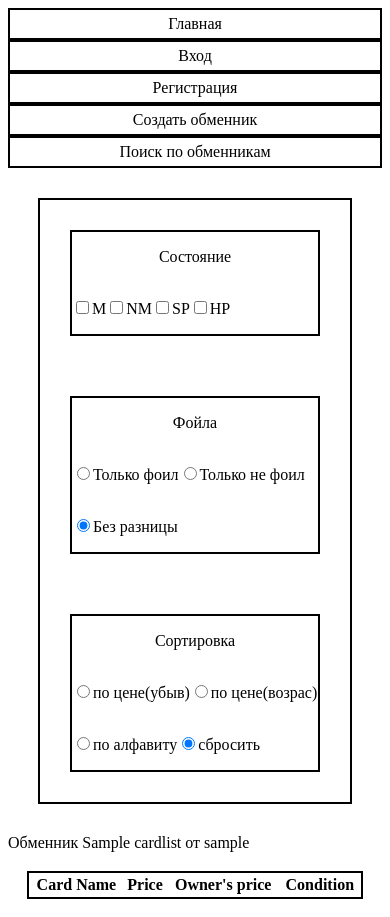
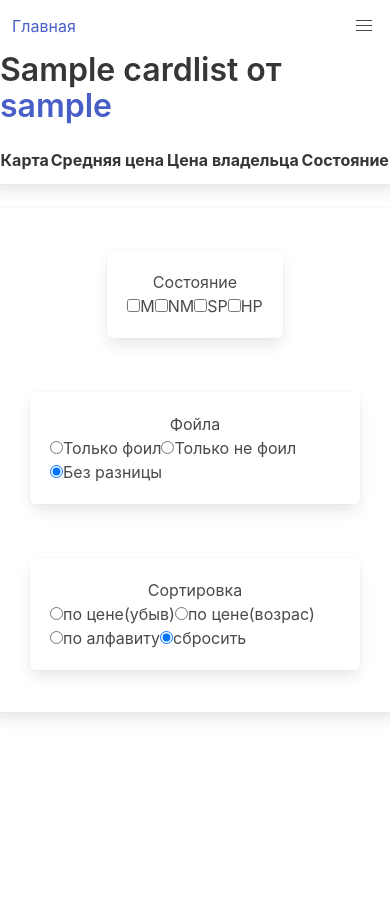
Before and after one commit to Cyber-Cowboy/exchangermtg, a Django app: page /exchanger/1 in a window 390 px wide. After the commit the page ends 718 px from the top, so only its background shows below. Run offline with Django 3.2, Linux system fonts and the light colour scheme; tables that the repository leaves empty hold one stand-in row (values such as "Sample post"); lists and menus that the app fills with data are empty.

Commit message:
bulma added

```diff
--- a/plist/templates/base.html
+++ b/plist/templates/base.html
@@ -4,25 +4,79 @@
 <html>
 <head>
 	<title>{% block title %}{% endblock %}|mtgexch.ru</title>
+	<meta name="viewport" content="width=device-width, initial-scale=1">
+	<link rel="stylesheet" href="https://cdn.jsdelivr.net/npm/bulma@0.9.1/css/bulma.min.css">
+	<link href='https://cdn.jsdelivr.net/npm/@mdi/font@5.9.55/css/materialdesignicons.min.css
+' rel='stylesheet' type='text/css'>
 	<link rel="stylesheet" type="text/css" href="{% static 'plist/style.css'%}">
 	<script src="https://cdn.jsdelivr.net/npm/vue/dist/vue.js"></script>
 </head>
 <body>
-<div class="header">
-<div class="navigator">
-	<a href="/"><div class="pannel">Главная</div></a>
-	{%if request.user.is_authenticated%}
-	<a href="{% url 'exchprofile:user_profile' request.user.username%}"><div class="pannel">Профиль</div></a>
-	<a href="{% url 'exchprofile:logout' %}"><div class="pannel">Выход</div></a>
-	{%else%}
-	<a href="{% url 'exchprofile:login' %}"><div class="pannel">Вход</div></a>
-	<a href="{% url 'exchprofile:registration' %}"><div class="pannel">Регистрация</div></a>
-	{%endif%}
-	<a href="{% url 'plist:create_card_list' %}"><div class="pannel">Создать обменник</div></a>
-	<a href="{% url 'plist:card_search' %}"><div class="pannel">Поиск по обменникам</div></a>
-</div>
-</div>
+<nav class="navbar"  role="navigation" aria-label="main navigation">
+	<div class="navbar-brand">
+		<a href="/" class="navbar-item">Главная</a>
+		<a role="button" class="navbar-burger" aria-label="menu" aria-expanded="false" data-target="menu">
+			<span aria-hidden="true"></span>
+			<span aria-hidden="true"></span>
+			<span aria-hidden="true"></span>
+		</a>
+	</div>
+
+	<div class="navbar-menu" id="menu">
+		<div class="navbar-start">
+
+			{%if request.user.is_authenticated%}
+			<a href="{% url 'exchprofile:user_profile' request.user.username%}" class="navbar-item">Профиль</a>
+			{%endif%}
+			<a href="{% url 'plist:card_search' %}" class="navbar-item">Поиск по обменникам</a>
+			{%if request.user.is_authenticated%}
+			<a href="{% url 'plist:create_card_list' %}" class="navbar-item">Создать обменник</a>
+			{%endif%}
+		</div>
+		<div class="navbar-end">
+			{%if request.user.is_authenticated%}
+			<div class="navbar-item">
+				<a href="{% url 'exchprofile:logout' %}" class="button is-danger">Выход</a>
+			</div>
+			{%else%}
+			<div class="navbar-item">
+				<div class="buttons">
+					<a href="{% url 'exchprofile:login' %}" class="button is-primary">Вход</a>
+					<a href="{% url 'exchprofile:registration' %}" class="button is-light">Регистрация</a>
+				</div>
+			</div>
+			{%endif%}
+		</div>
+	</div>
+</nav>
 {%block content%}
 {%endblock%}
+<script>
+document.addEventListener('DOMContentLoaded', () => {
+
+  // Get all "navbar-burger" elements
+  const $navbarBurgers = Array.prototype.slice.call(document.querySelectorAll('.navbar-burger'), 0);
+
+  // Check if there are any navbar burgers
+  if ($navbarBurgers.length > 0) {
+
+    // Add a click event on each of them
+    $navbarBurgers.forEach( el => {
+      el.addEventListener('click', () => {
+
+        // Get the target from the "data-target" attribute
+        const target = el.dataset.target;
+        const $target = document.getElementById(target);
+
+        // Toggle the "is-active" class on both the "navbar-burger" and the "navbar-menu"
+        el.classList.toggle('is-active');
+        $target.classList.toggle('is-active');
+
+      });
+    });
+  }
+
+});
+</script>
 </body>
 </html>
--- a/plist/templates/plist/cardlist.html
+++ b/plist/templates/plist/cardlist.html
@@ -1,10 +1,65 @@
 {%extends "base.html"%}
 {% block title %}{{card_list.name}}{% endblock %}
 {%block content%}
+	<div id="app">
+		<div class="columns">
+		<div class="box column is-four-fifths">
+			<h2 class="title is-3">{{card_list.name}} от <a href="{% url 'exchprofile:user_profile' card_list.user.username%}">{{card_list.user.username}}</a></h2>
+			<table class="list">
 
-	<div id="app">
-		<div class="filters">
-      <div class="filter">
+				<tr><th>Карта</th><th>Средняя цена</th><th>Цена владельца</th><th>Состояние</th></tr>
+				<tr v-for="card in sorted_cards" v-if="filt(card)">
+        	<td>[[card.name]]</td>
+        	<td v-if="card.price>=0">[[card.price]]$</td>
+					<td v-if="card.price<0" class="mdi mdi-loading mdi-spin"></td>
+        	<td v-if="!card.editPriceMode">[[card.my_price]]$
+					<span v-if="owner" class="mdi mdi-pencil-outline" v-on:click="toggleEditPrice(card)"></span></td>
+        	<td v-if="card.editPriceMode">
+            <input class="edit-card-input input is-small" type="number" v-model="card.my_price" v-on:keyup.enter="toggleEditPrice(card)">
+						<span v-if="owner" class="mdi mdi-pencil-outline" v-on:click="toggleEditPrice(card)"></span>
+					</td>
+
+        	<td v-if="!card.editConditionMode">[[card.condition]]
+						<span v-if="owner" class="mdi mdi-pencil-outline" v-on:click="toggleEditCondition(card)"></span>
+					</td>
+					<td v-if="card.editConditionMode">
+						<div class="select is-small">
+						<select v-model="card['condition']" class="edit-card-select" name="condition" id="id_condition" v-on:keyup.enter="toggleEditCondition(card)">
+							<option value="M" > M </option>
+							<option value="NM">NM</option>
+							<option value="SP">SP</option>
+							<option value="HP">HP</option>
+						</select>
+						</div>
+						<span v-if="owner" class="mdi mdi-pencil-outline" v-on:click="toggleEditCondition(card)"></span>
+					</td>
+        	<td><button class="delete" v-on:click="delete_el(card.id)" v-if="owner"></button></td>
+      	</tr>
+      	<tr v-if="owner">
+        	<form method="POST" >
+          	{%csrf_token%}
+          	<td><input class="add-card input is-small" type="text" v-model="new_card['name']" name="name" maxlength="100" required id="id_name" /></td>
+          	<td></td>
+          	<td><input type="number"  class="add-card input is-small" v-model="new_card['my_price']" name="my_price" value="0" step="any" id="id_my_price" /></td>
+          	<td>
+							<div class="select is-small">
+              	<select  v-model="new_card['condition']" class="add-card-select" name="condition" id="id_condition">
+                	<option value="M">M</option>
+                	<option value="NM" selected>NM</option>
+                	<option value="SP">SP</option>
+                	<option value="HP">HP</option>
+              	</select>
+							</div>
+						</td>
+          	<td>
+           		<button class="button is-primary" v-on:click="submit_new_card">Добавить</button>
+          	</td>
+      	</form>
+    	</tr>
+			</table>
+		</div>
+		<div class="filters box column ">
+      <div class="filter box">
         <p>Состояние</p>
 			<form >
 				<p><input v-model="cond" type="checkbox"  name="cond" value="M">M</p>
@@ -13,7 +68,7 @@
 				<p><input v-model="cond" type="checkbox"  name="cond"  value="HP">HP</p>
 			</form>
       </div>
-      <div class="filter">
+      <div class="filter box">
       <p>Фойла</p>
       <form>
         <p><input type="radio" value="F" name="foil" v-model="foil">Только фоил</p>
@@ -21,7 +76,7 @@
         <p><input type="radio" value="D" name="foil" v-model="foil">Без разницы</p>
       </form>
       </div>
-      <div class="filter">
+      <div class="filter box">
         <p>Сортировка</p>
       <form>
         <p><input type="radio" value="price(dec)" name="sort" v-model="sort">по цене(убыв)</p>
@@ -31,58 +86,12 @@
       </form>
     </div>
 		</div>
-		Обменник {{card_list.name}} от {{card_list.user.username}}
-		<table class="list">
-			<tr><th>Card Name</th><th>Price</th><th>Owner's price</th><th>Condition</th></tr>
-			<tr v-for="card in sorted_cards" v-if="filt(card)">
-        <td>[[card.name]]</td>
-        <td v-if="card.price>=0">[[card.price]]$</td>
-				<td v-if="card.price<0" class="loader"></td>
-        <td v-if="!card.editPriceMode">[[card.my_price]]$
-					<h6 v-if="owner" class="edit_icon" v-on:click="toggleEditPrice(card)">&#128394</h6></td>
-        <td v-if="card.editPriceMode">
-            <input type="text" v-model="card.my_price" v-on:keyup.enter="toggleEditPrice(card)">
-						<h6 class="edit_icon" v-on:click="toggleEditPrice(card)">&#128394</h6>
-				</td>
-        <td v-if="!card.editConditionMode">[[card.condition]]
-						<h6 v-if="owner" class="edit_icon" v-on:click="toggleEditCondition(card)">&#128394</h6>
-				</td>
-				<td v-if="card.editConditionMode">
-						<select v-model="card['condition']" name="condition" id="id_condition" v-on:keyup.enter="toggleEditCondition(card)">
-							<option value="M" > M </option>
-							<option value="NM">NM</option>
-							<option value="SP">SP</option>
-							<option value="HP">HP</option>
-						</select>
-						<h6 class="edit_icon" v-on:click="toggleEditCondition(card)">&#128394</h6>
-				</td>
-        <td><a class="edit_icon" v-on:click="delete_el(card.id)">X</a></td>
-      </tr>
-      <tr v-if="owner">
-        <form method="POST" >
-          {%csrf_token%}
-          <td><input type="text" v-model="new_card['name']" name="name" maxlength="100" required id="id_name" /></td>
-          <td></td>
-          <td><input type="number" v-model="new_card['my_price']" name="my_price" value="0" step="any" id="id_my_price" /></td>
-          <td>
-              <select v-model="new_card['condition']" name="condition" id="id_condition">
-                <option value="M">M</option>
-                <option value="NM" selected>NM</option>
-                <option value="SP">SP</option>
-                <option value="HP">HP</option>
-              </select>
-          </td>
-          <td>
-           <input type="submit" v-on:click="submit_new_card" value="Добавить">
-          </td>
-      </form>
-    </tr>
-		</table>
-		<div v-for="message in success_messages" class="notification success">
-			[[message]]
-		</div>
-		<div v-for="message in error_messages" class="notification error">
-			[[message]]
+		<div>
+		<div class="notifications">
+			<div v-for="message in messages" v-bind:class="message.class" class="notification">
+				<button class="delete"  v-on:click="messages.splice(messages.map((e)=>e.id).indexOf(message.id), 1)"></button>
+				[[message.text]]
+			</div>
 		</div>
 	</div>
 <script>
@@ -96,15 +105,11 @@ let app = new Vue({
     sort:"def",
     foil:"D",
     new_card:{},
-		success_messages:[],
-		error_messages:[],
+		messages:[],
+		message_id:0,
   		},
   methods:{
-
-
-
-
-			loadCards:function(){
+		loadCards:function(){
 				let url = "{%url 'plist:get_cards' card_list.id %}";
 				fetch(url, {
 					method: "POST",
@@ -210,8 +215,8 @@ let app = new Vue({
 					this.new_card = {};
 					this.loadCards();
 					console.log(data);
-					if(data["success"]==true){this.success_messages.push("Карта добавлена")}
-					else{this.error_messages.push("Карта не найдена")};
+					if(data["success"]==true){this.messages.unshift({"text":"Карта добавлена","class":"is-success", "id":this.message_id++})}
+					else{this.messages.unshift({"text":"Карта не найдена","class":"is-danger", "id":this.message_id++})};
 				}).catch((error)=>{
           console.log(error);
         })
--- a/static/plist/style.css
+++ b/static/plist/style.css
@@ -1,90 +1,56 @@
-*{
-	box-sizing: border-box;
-}
-.navigator {
-	display: flex;
-  flex-direction: row;
-	margin-bottom: 10px;
-	justify-content: space-around;
-}
-.navigator a{
-	display: block;
-	text-decoration:none;
-	color: black;
-}
+
 .filters{
 	display: flex;
 	justify-content: space-around;
-	border-width: 2px;
-	border-color: black;
-	border-style: solid;
-	margin: 30px;
+	flex-wrap: wrap;
 	text-align: center;
 
 }
 .filter{
-	border-width: 2px;
-	border-color: black;
-	border-style: solid;
 	margin: 30px;
 	text-align: center;
 }
 .filter form{
 	display: flex;
 	flex-wrap: wrap;
-}
-@media (max-width: 800px) {
-  .navigator, .filters {
-    flex-direction: column;
-  }
 
 }
-.pannel{
-	padding: 5px;
-	border-width: 2px;
-	border-color: black;
-	border-style: solid;
-	width: 100%;
-	text-align: center;
+
+
+.add-card{
+	width:200px;
+}
+.add-card-select{
+	width:100px;
+}
+.edit-card-input{
+	width: 180px;
+}
+.edit-card-select{
+	width: 80px;
 }
 
+
 .list{
-	margin: 5%;
-	border-width: 2px;
-	border-color: black;
-	border-style: solid;
-	width: 90%;
 	text-align: center;
+	width: 100%;
 }
 .list a{
 	text-align: center;
 }
-.edit_icon{
-	cursor:pointer;
-	display: inline;
-}
+
 td{
 	height: 40px;
+	width: 100px;
 }
-.loader {
-  border: 5px solid #f3f3f3;
-  border-radius: 50%;
-  border-top: 5px solid #3498db;
-  width: 5px;
-  height: 10px;
-  -webkit-animation: spin 2s linear infinite; /* Safari */
-  animation: spin 2s linear infinite;
+.notifications{
+	position: absolute;
+	bottom: 10px;
+	right:10px;
+	width:200px;
 }
-
-/* Safari */
-@-webkit-keyframes spin {
-  0% { -webkit-transform: rotate(0deg); }
-  100% { -webkit-transform: rotate(360deg); }
-}
-
-@keyframes spin {
-  0% { transform: rotate(0deg); }
-  100% { transform: rotate(360deg); }
+.notification{
+	margin-bottom: 0;
 }
 #search{
 	text-align: center;
@@ -100,16 +66,3 @@ td{
 	border-color: black;
 	background-color: white;
 }
-.notification{
-	margin-left: 90%;
-	border-radius: 2px;
-	border-width: 1px;
-	width: 300px;
-	height: 30px;
-}
-.success{
-	background-color: green;
-}
-.error{
-	background-color: red;
-}
```
